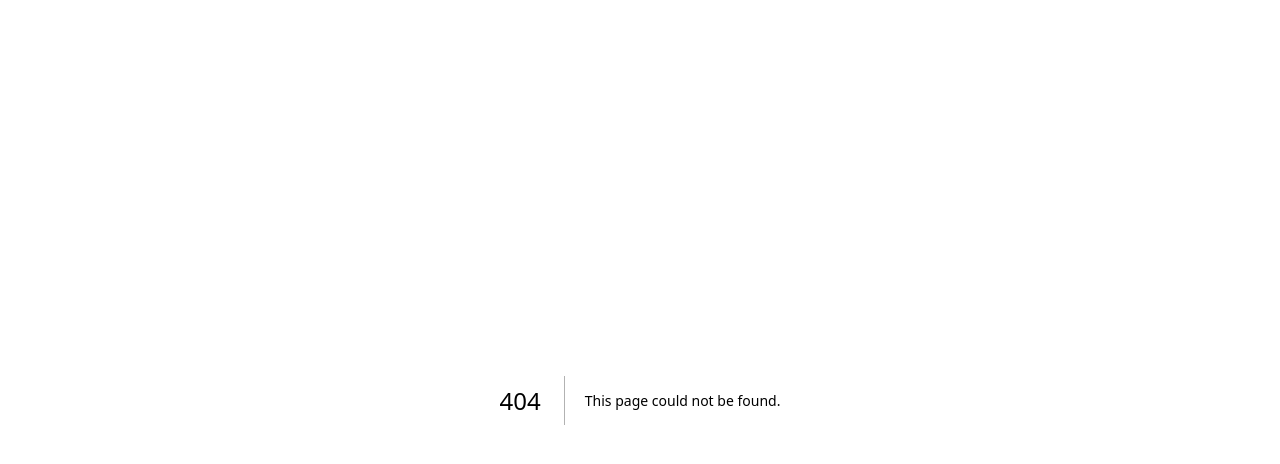
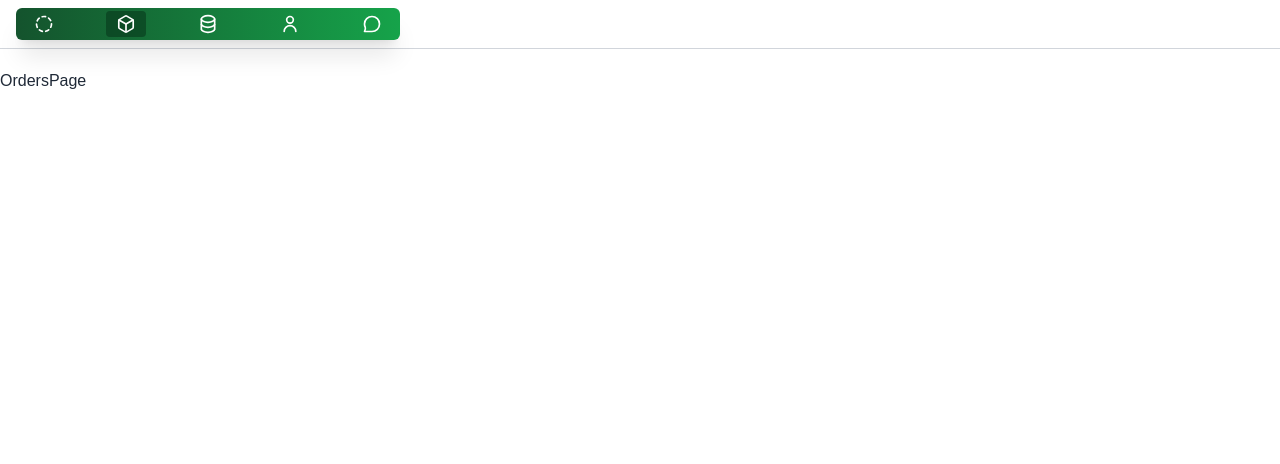
Before and after one commit to MaxwellWhoSquats/grass-app, a Next.js app: page /orders in a window 1280 px wide. Before the commit this address had no page. Shown: the top 464 px of the page. Built offline with nearby package versions, Linux system fonts and the light colour scheme.

Commit message:
Build the NavBar, setup navigation

```diff
--- /dev/null
+++ b/app/NavBar.tsx
@@ -0,0 +1,58 @@
+"use client";
+import React, { useEffect, useState } from "react";
+import HomeIcon from "./public/svg/HomeIcon";
+import OrdersIcon from "./public/svg/OrdersIcon";
+import InventoryIcon from "./public/svg/InventoryIcon";
+import CustomersIcon from "./public/svg/CustomersIcon";
+import MessagingIcon from "./public/svg/MessagingIcon";
+import Link from "next/link";
+import classNames from "classnames";
+import { usePathname } from "next/navigation";
+
+interface Icon {
+  component: React.ReactElement;
+  name: string;
+}
+
+const icons: Icon[] = [
+  { component: <HomeIcon />, name: "Home" },
+  { component: <OrdersIcon />, name: "Orders" },
+  { component: <InventoryIcon />, name: "Inventory" },
+  { component: <CustomersIcon />, name: "Customers" },
+  { component: <MessagingIcon />, name: "Messaging" },
+];
+
+const NavBar = () => {
+  const pathname = usePathname();
+  const [selectedPage, setSelectedPage] = useState<string>(pathname);
+
+  useEffect(() => {
+    setSelectedPage(pathname === "/" ? "/" : pathname);
+  }, [pathname]);
+
+  const linkBaseClasses =
+    "hover:bg-green-950 hover:bg-opacity-50 transition hover:ease-linear flex w-10 h-5/6 mx-2 my-1 items-center justify-center rounded tooltip tooltip-bottom";
+
+  return (
+    <nav className="flex mb-5 px-4 py-2 items-center justify-between border-b border-gray-300">
+      <div className="flex w-96 h-8 items-center justify-between bg-gradient-to-r from-green-900 to-green-600 rounded-md shadow-xl">
+        {icons.map((icon, index) => (
+          <Link
+            href={icon.name === "Home" ? "/" : `/${icon.name.toLowerCase()}`}
+            key={index}
+            className={classNames(linkBaseClasses, {
+              "bg-green-950 bg-opacity-50":
+                selectedPage === `/${icon.name.toLowerCase()}` ||
+                (icon.name === "Home" && selectedPage === "/"),
+            })}
+            data-tip={icon.name}
+          >
+            <div className="w-5 h-5">{icon.component}</div>
+          </Link>
+        ))}
+      </div>
+    </nav>
+  );
+};
+
+export default NavBar;
--- /dev/null
+++ b/app/customers/page.tsx
@@ -0,0 +1,7 @@
+import React from "react";
+
+const CustomersPage = () => {
+  return <div>CustomersPage</div>;
+};
+
+export default CustomersPage;
--- /dev/null
+++ b/app/inventory/page.tsx
@@ -0,0 +1,7 @@
+import React from "react";
+
+const InventoryPage = () => {
+  return <div>InventoryPage</div>;
+};
+
+export default InventoryPage;
--- a/app/layout.tsx
+++ b/app/layout.tsx
@@ -1,6 +1,7 @@
 import type { Metadata } from "next";
 import localFont from "next/font/local";
 import "./globals.css";
+import NavBar from "./NavBar";
 
 const geistSans = localFont({
   src: "./fonts/GeistVF.woff",
@@ -28,6 +29,7 @@ export default function RootLayout({
       <body
         className={`${geistSans.variable} ${geistMono.variable} antialiased`}
       >
+        <NavBar />
         {children}
       </body>
     </html>
--- /dev/null
+++ b/app/messaging/page.tsx
@@ -0,0 +1,7 @@
+import React from "react";
+
+const MessagingPage = () => {
+  return <div>MessagingPage</div>;
+};
+
+export default MessagingPage;
--- /dev/null
+++ b/app/orders/page.tsx
@@ -0,0 +1,7 @@
+import React from "react";
+
+const OrdersPage = () => {
+  return <div>OrdersPage</div>;
+};
+
+export default OrdersPage;
--- /dev/null
+++ b/app/public/svg/CustomersIcon.tsx
@@ -0,0 +1,15 @@
+const CustomersIcon = () => {
+  return (
+    <svg viewBox="0 0 24 24" fill="none" xmlns="http://www.w3.org/2000/svg">
+      <path
+        d="M5 21C5 17.134 8.13401 14 12 14C15.866 14 19 17.134 19 21M16 7C16 9.20914 14.2091 11 12 11C9.79086 11 8 9.20914 8 7C8 4.79086 9.79086 3 12 3C14.2091 3 16 4.79086 16 7Z"
+        stroke="#ffffff"
+        strokeWidth="2"
+        strokeLinecap="round"
+        strokeLinejoin="round"
+      />
+    </svg>
+  );
+};
+
+export default CustomersIcon;
--- /dev/null
+++ b/app/public/svg/HomeIcon.tsx
@@ -0,0 +1,16 @@
+const HomeIcon = () => {
+  return (
+    <svg viewBox="0 0 24 24" fill="none" xmlns="http://www.w3.org/2000/svg">
+      <path
+        d="M21 12C21 16.9706 16.9706 21 12 21C7.02944 21 3 16.9706 3 12C3 7.02944 7.02944 3 12 3C16.9706 3 21 7.02944 21 12Z"
+        stroke="#ffffff"
+        strokeWidth="2"
+        strokeLinecap="round"
+        strokeLinejoin="round"
+        strokeDasharray="4 4"
+      />
+    </svg>
+  );
+};
+
+export default HomeIcon;
--- /dev/null
+++ b/app/public/svg/InventoryIcon.tsx
@@ -0,0 +1,35 @@
+const InventoryIcon = () => {
+  return (
+    <svg viewBox="0 0 24 24" fill="none" xmlns="http://www.w3.org/2000/svg">
+      <path
+        d="M4 18V6"
+        stroke="#ffffff"
+        strokeWidth="2"
+        strokeLinecap="round"
+      />
+      <path
+        d="M20 6V18"
+        stroke="#ffffff"
+        strokeWidth="2"
+        strokeLinecap="round"
+      />
+      <path
+        d="M12 10C16.4183 10 20 8.20914 20 6C20 3.79086 16.4183 2 12 2C7.58172 2 4 3.79086 4 6C4 8.20914 7.58172 10 12 10Z"
+        stroke="#ffffff"
+        strokeWidth="2"
+      />
+      <path
+        d="M20 12C20 14.2091 16.4183 16 12 16C7.58172 16 4 14.2091 4 12"
+        stroke="#ffffff"
+        strokeWidth="2"
+      />
+      <path
+        d="M20 18C20 20.2091 16.4183 22 12 22C7.58172 22 4 20.2091 4 18"
+        stroke="#ffffff"
+        strokeWidth="2"
+      />
+    </svg>
+  );
+};
+
+export default InventoryIcon;
--- /dev/null
+++ b/app/public/svg/MessagingIcon.tsx
@@ -0,0 +1,15 @@
+const MessagingIcon = () => {
+  return (
+    <svg viewBox="0 0 24 24" fill="none" xmlns="http://www.w3.org/2000/svg">
+      <path
+        d="M21.0039 12C21.0039 16.9706 16.9745 21 12.0039 21C9.9675 21 3.00463 21 3.00463 21C3.00463 21 4.56382 17.2561 3.93982 16.0008C3.34076 14.7956 3.00391 13.4372 3.00391 12C3.00391 7.02944 7.03334 3 12.0039 3C16.9745 3 21.0039 7.02944 21.0039 12Z"
+        stroke="#ffffff"
+        strokeWidth="2"
+        strokeLinecap="round"
+        strokeLinejoin="round"
+      />
+    </svg>
+  );
+};
+
+export default MessagingIcon;
--- /dev/null
+++ b/app/public/svg/OrdersIcon.tsx
@@ -0,0 +1,29 @@
+const OrdersIcon = () => {
+  return (
+    <svg viewBox="0 0 24 24" fill="none" xmlns="http://www.w3.org/2000/svg">
+      <path
+        d="M20.3873 7.1575L11.9999 12L3.60913 7.14978"
+        stroke="#ffffff"
+        strokeWidth="2"
+        strokeLinecap="round"
+        strokeLinejoin="round"
+      />
+      <path
+        d="M12 12V21"
+        stroke="#ffffff"
+        strokeWidth="2"
+        strokeLinecap="round"
+        strokeLinejoin="round"
+      />
+      <path
+        d="M11 2.57735C11.6188 2.22008 12.3812 2.22008 13 2.57735L19.6603 6.42265C20.2791 6.77992 20.6603 7.44017 20.6603 8.1547V15.8453C20.6603 16.5598 20.2791 17.2201 19.6603 17.5774L13 21.4226C12.3812 21.7799 11.6188 21.7799 11 21.4226L4.33975 17.5774C3.72094 17.2201 3.33975 16.5598 3.33975 15.8453V8.1547C3.33975 7.44017 3.72094 6.77992 4.33975 6.42265L11 2.57735Z"
+        stroke="#ffffff"
+        strokeWidth="2"
+        strokeLinecap="round"
+        strokeLinejoin="round"
+      />
+    </svg>
+  );
+};
+
+export default OrdersIcon;
```
